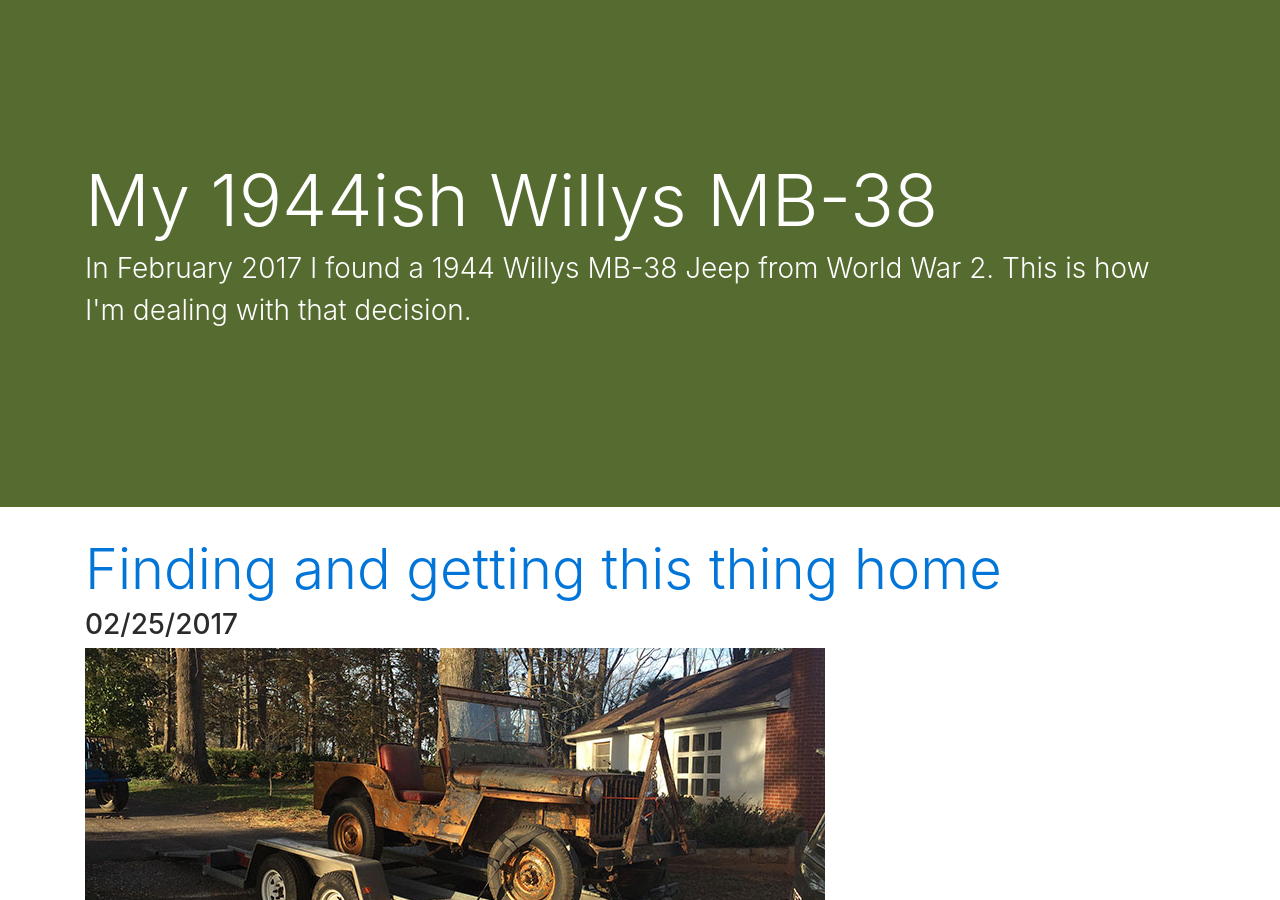
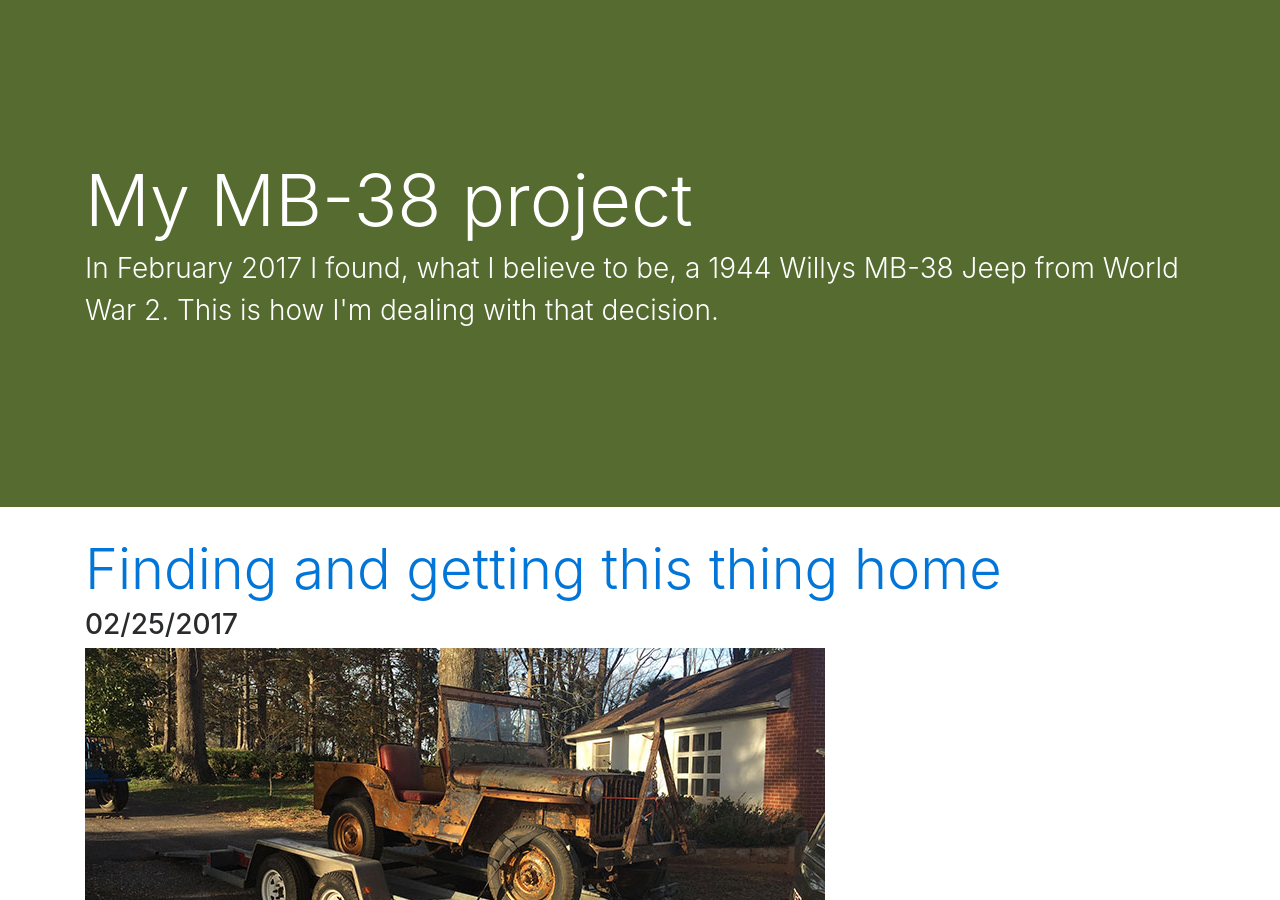
Before and after one commit to 44mb/44mb.github.io, a Jekyll site: the page built from index.html, in a window 1280 px wide and 900 px high. Built offline with Jekyll 4.4.1, drawn with Linux system fonts in a browser that asks for light colours; nearby versions of some CDN libraries; the list of posts is cut into pages by our own code; some of the changed text lies outside the part shown.

Commit message:
updating config options

```diff
--- a/_config.yml
+++ b/_config.yml
@@ -1,7 +1,7 @@
-title: My 1944ish Willys MB-38
-tagline: In February 2017 I found a 1944 Willys MB-38 Jeep from World War 2. This is how I'm dealing with that decision.
+title: My MB-38 project
+tagline: In February 2017 I found, what I believe to be, a 1944 Willys MB-38 Jeep from World War 2. This is how I'm dealing with that decision.
 email: your-email@domain.com
-description: This is about my Willys MB-38 Jeep. Hopefully I can get it to run.
+description: This is about my Willys MB-38 Jeep. Hopefully I can get it to run and do something with it.
 url: "https://mb38.github.io"
 markdown: kramdown
 paginate: 3
```
